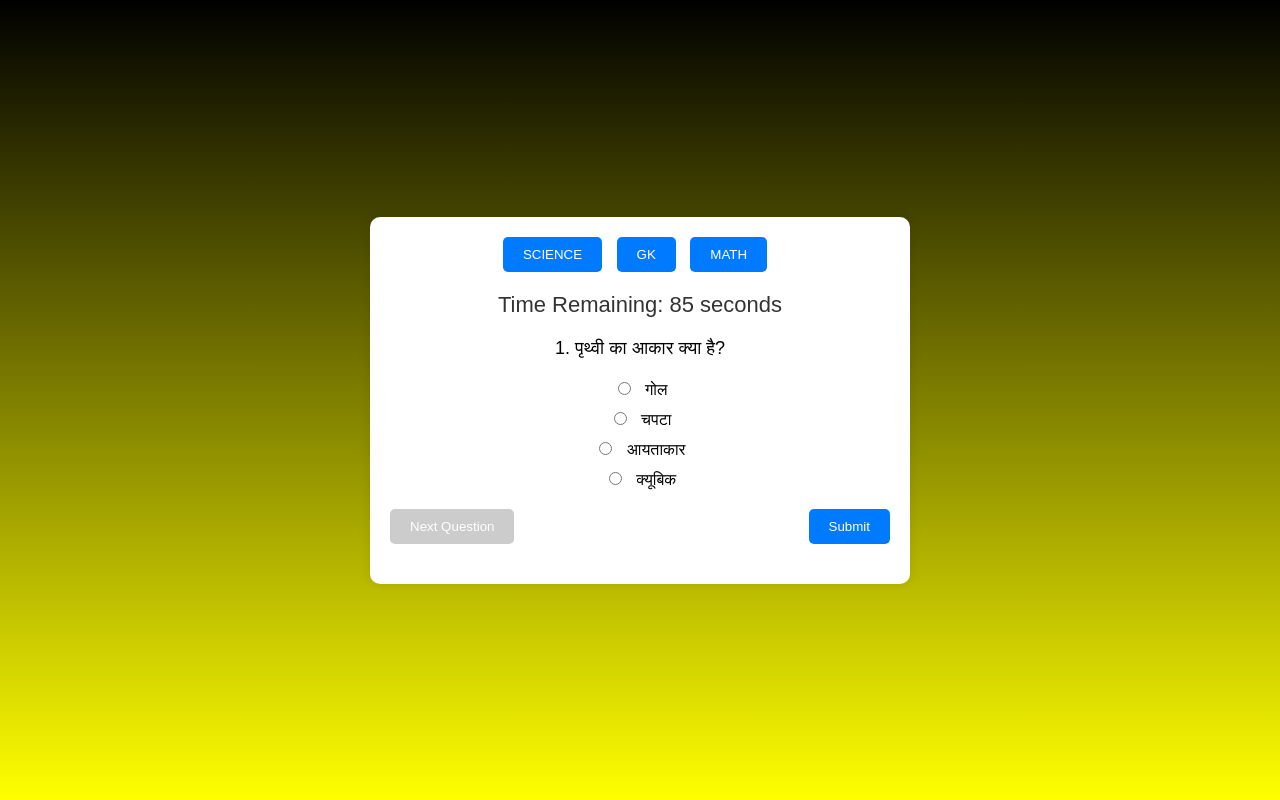
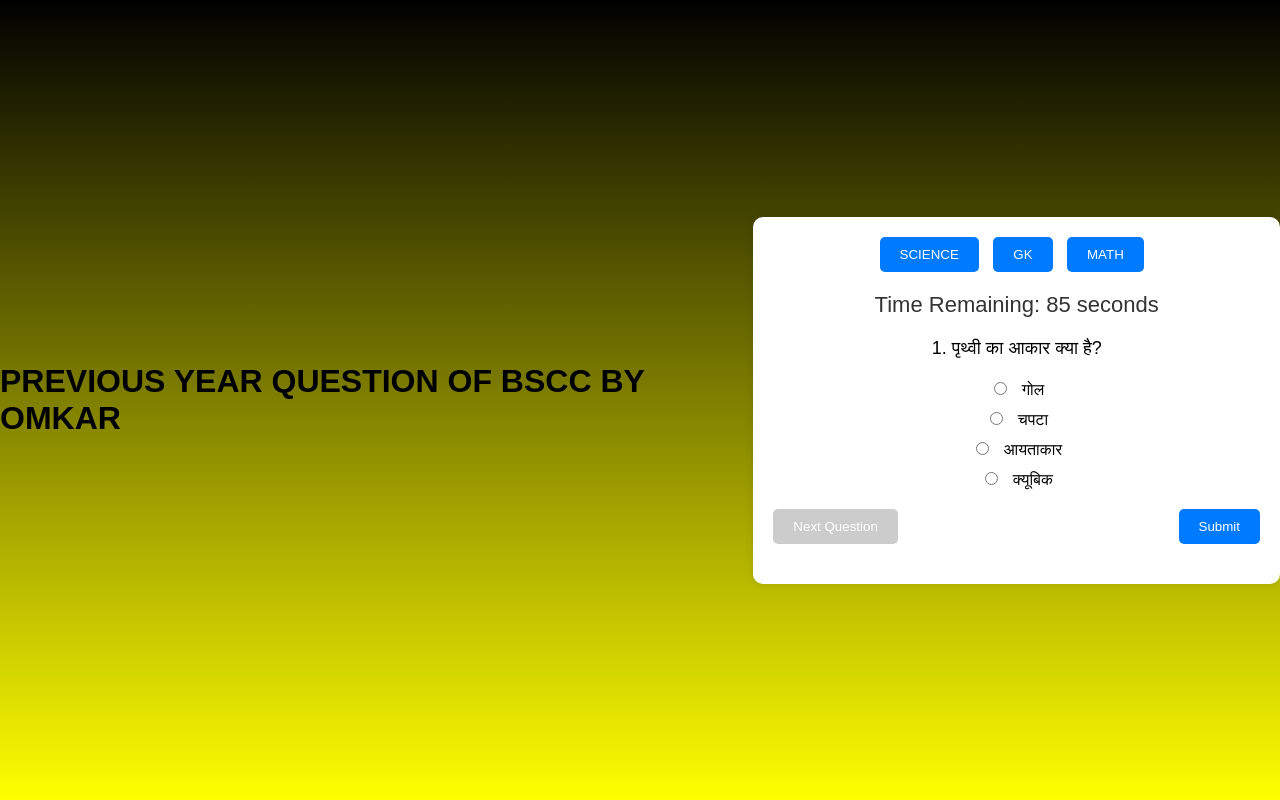
Before and after one commit to OmkarRisDeveloper/bscc-exam, a plain HTML site: page index.htm in a window 1280 px wide. Drawn offline with Linux system fonts and the light colour scheme.

Commit message:
Update index.htm
H1

```diff
--- a/index.htm
+++ b/index.htm
@@ -79,7 +79,10 @@
     </style>
 </head>
 <body>
+<div>
 
+    <h1>PREVIOUS YEAR QUESTION OF BSCC BY OMKAR </h1>
+</div>
     <div id="exam-container">
         <div id="nav">
             <button onclick="selectSubject('science')">SCIENCE</button>
```
